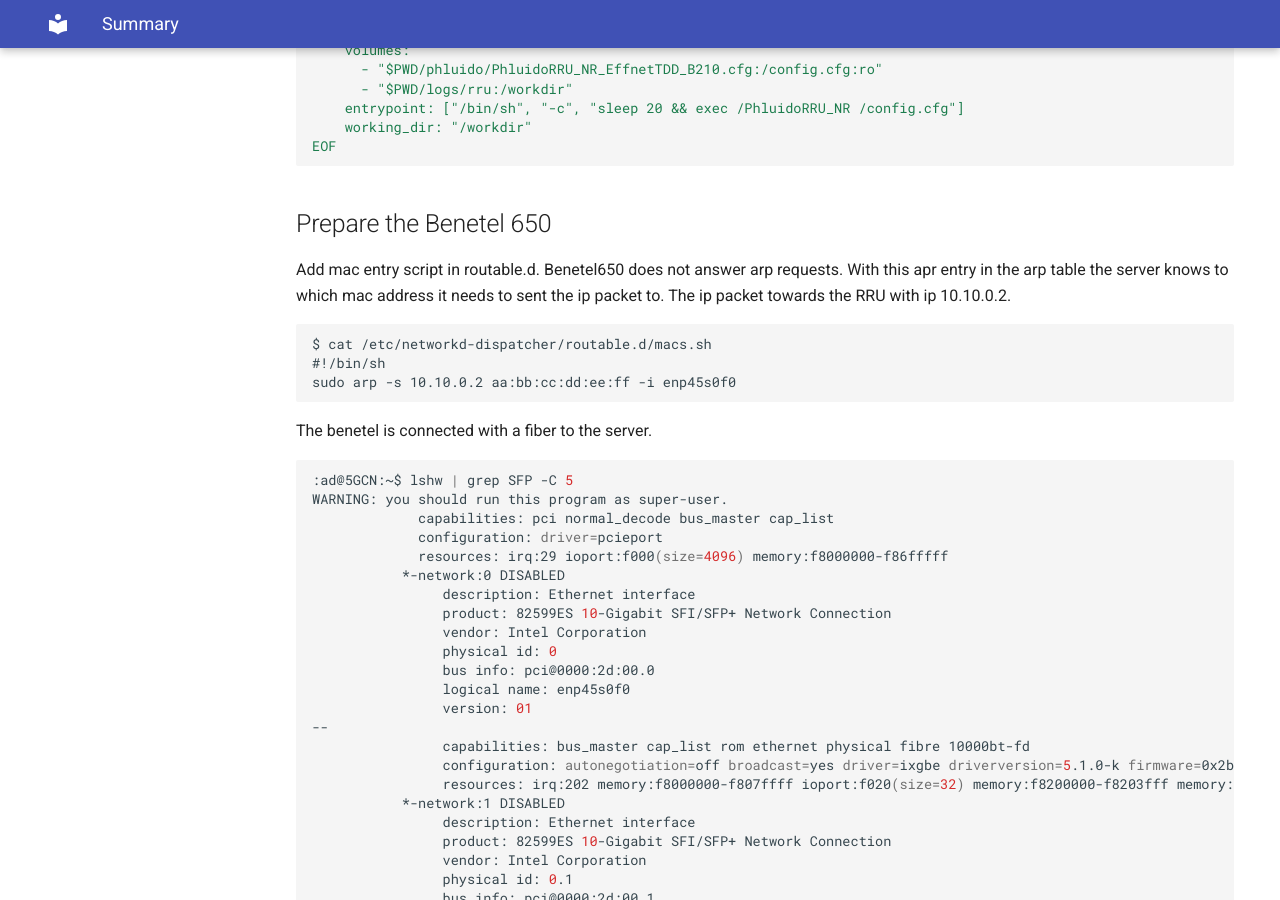
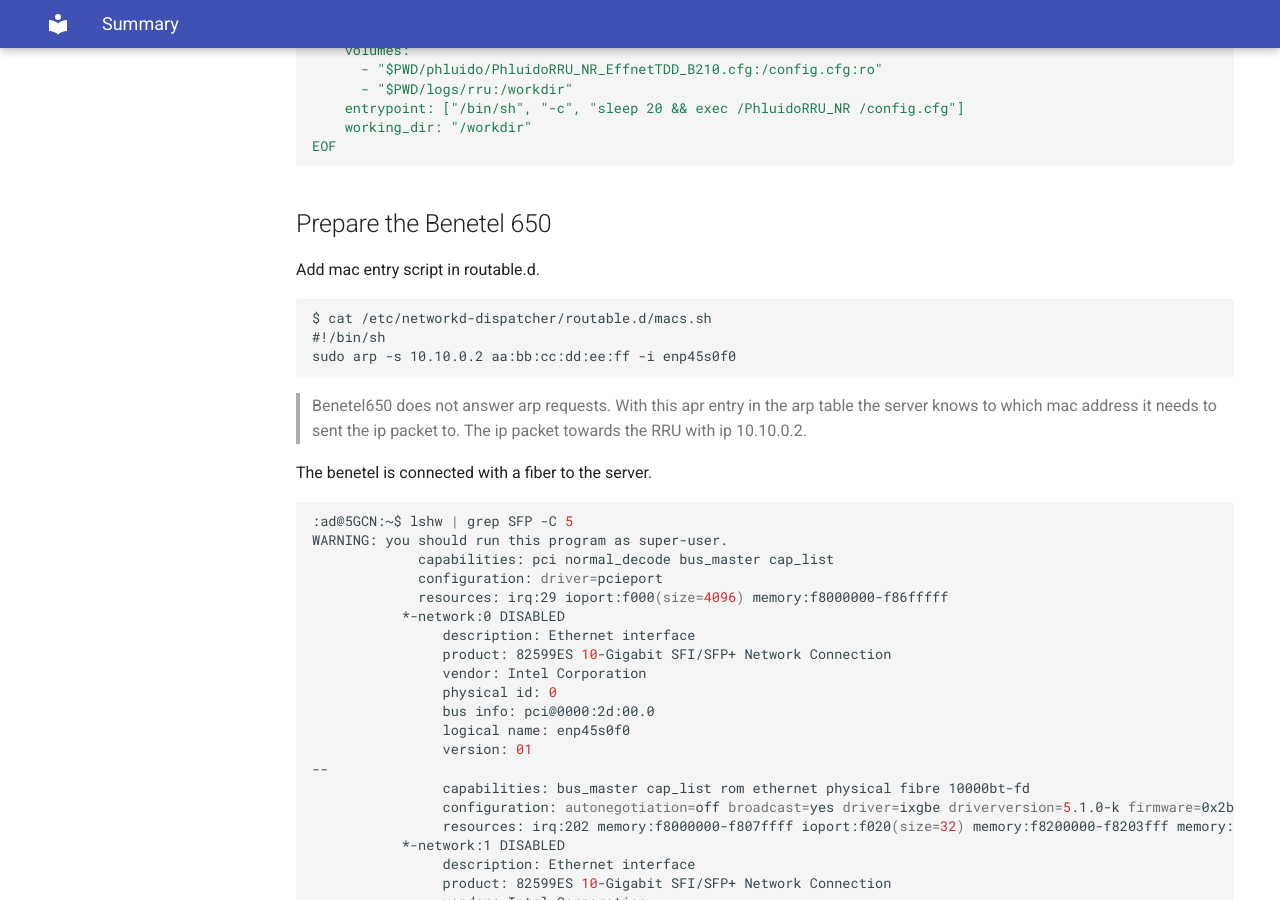
Before and after one commit to accelleran/drax-docs, an MkDocs documentation site: the page built from docs/benetel650-install/index.md, in a window 1280 px wide and 900 px high, scrolled down 1999 px. Built offline with MkDocs 1.6.1 and Material for MkDocs 9.7.7, drawn with Linux system fonts in a browser that asks for light colours; the version menu is left out.

````diff
--- a/docs/benetel650-install/index.md
+++ b/docs/benetel650-install/index.md
@@ -107,13 +107,15 @@ EOF
 
 ## Prepare the Benetel 650
 
-Add mac entry script in routable.d. Benetel650 does not answer arp requests. With this apr entry in the arp table the server knows to which mac address it needs to sent the ip packet to. The ip packet towards the RRU with ip 10.10.0.2.
+Add mac entry script in routable.d.
 
 ```
 $ cat /etc/networkd-dispatcher/routable.d/macs.sh
 #!/bin/sh
 sudo arp -s 10.10.0.2 aa:bb:cc:dd:ee:ff -i enp45s0f0
 ```
+> Benetel650 does not answer arp requests. With this apr entry in the arp table the server knows to which mac address it needs to sent the ip packet to. The ip packet towards the RRU with ip 10.10.0.2.
+>
 
 The benetel is connected with a fiber to the server.
 
````
